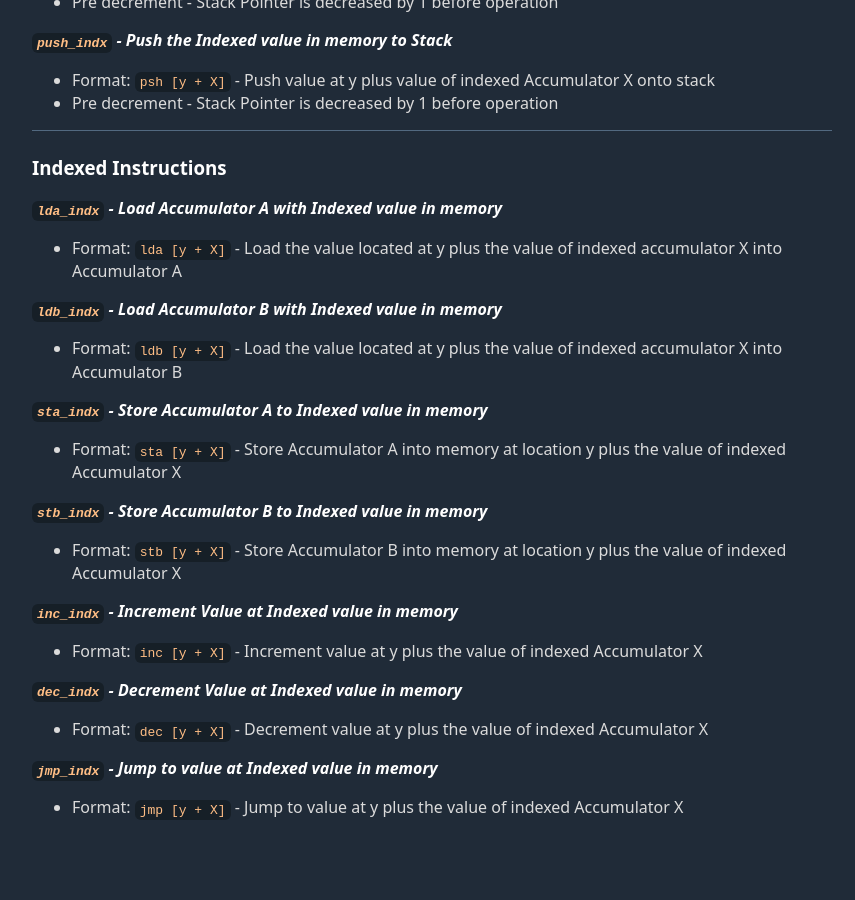
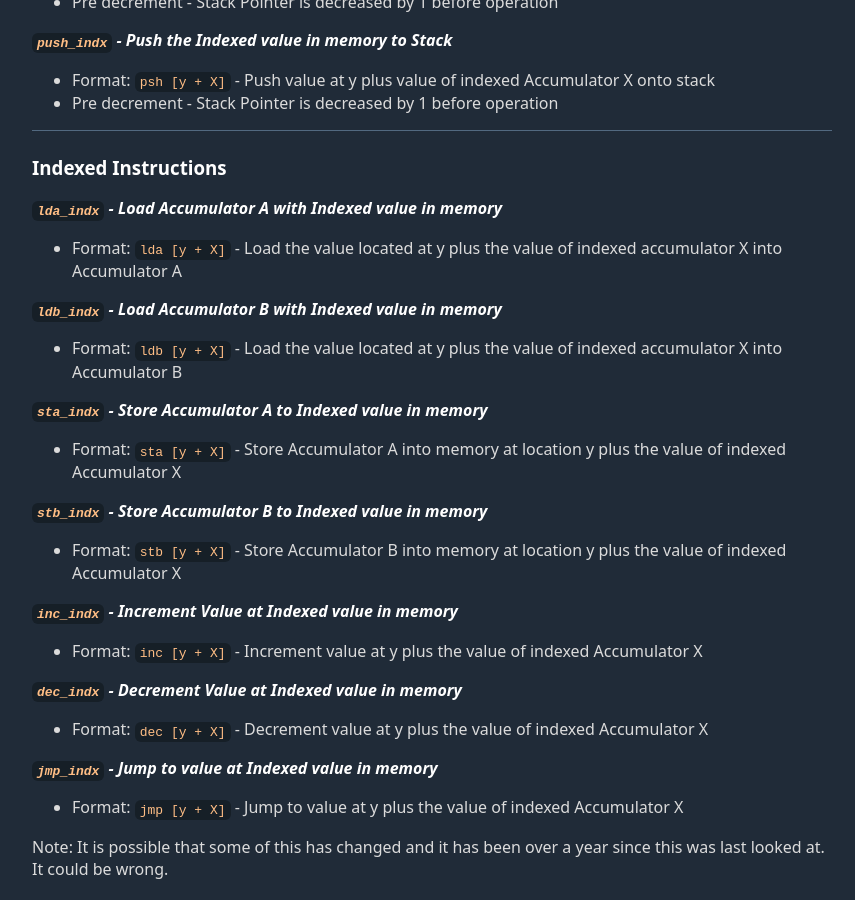
Before and after one commit to brice-v/brice-v.github.io, a Jekyll site: the page built from Instruction_Set.md, in a window 1280 px wide and 900 px high, scrolled down 4011 px. Shown: the whole window, without its empty margins (208-1063 px from the left). Built offline with Jekyll 4.4.1, drawn with Linux system fonts in a browser that asks for light colours; our own code applies the rules of GitHub Pages for plain Markdown files; before the commit the page ends 4851 px from its top, so only the background shows below that.

Commit message:
Update Instruction_Set.md

````diff
--- a/Instruction_Set.md
+++ b/Instruction_Set.md
@@ -167,3 +167,7 @@
 
 ___```jmp_indx``` - Jump to value at Indexed value in memory___
   * Format: ```jmp [y + X]``` - Jump to value at y plus the value of indexed Accumulator X
+
+
+
+Note: It is possible that some of this has changed and it has been over a year since this was last looked at. It could be wrong.
````
